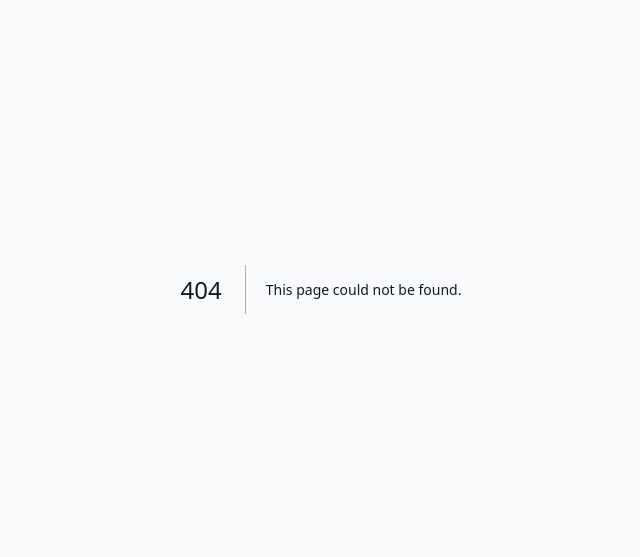
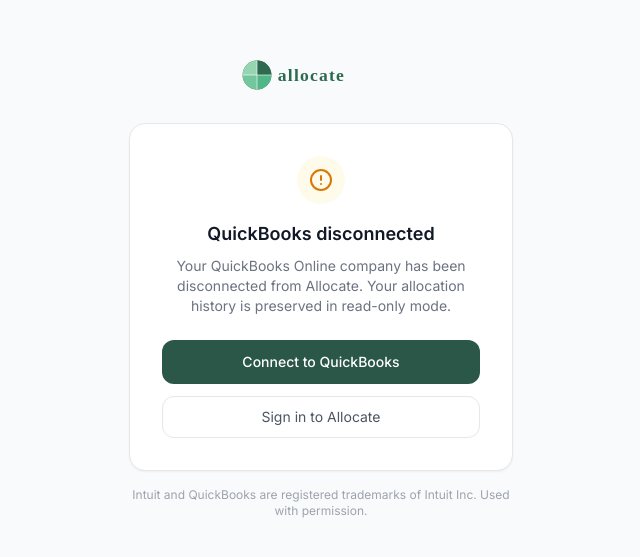
Before and after one commit to helderaas/allocate, a Next.js app: page /disconnect in a window 1280 px wide. Before the commit this address had no page. Shown: the part 111-668 px from the top of the page, without its empty margins (319-959 px from the left). Built offline with nearby package versions, Linux system fonts and the light colour scheme; no server answers.

Commit message:
Add disconnect landing page

```diff
--- /dev/null
+++ b/src/app/disconnect/page.tsx
@@ -0,0 +1,61 @@
+"use client";
+import { useEffect, useState } from "react";
+import Image from "next/image";
+import Link from "next/link";
+
+export default function DisconnectPage() {
+  const [reconnectUrl, setReconnectUrl] = useState("");
+
+  useEffect(() => {
+    const url = new URL("https://appcenter.intuit.com/connect/oauth2");
+    url.searchParams.set("client_id", process.env.NEXT_PUBLIC_QBO_CLIENT_ID ?? "");
+    url.searchParams.set("redirect_uri", process.env.NEXT_PUBLIC_QBO_REDIRECT_URI ?? "");
+    url.searchParams.set("response_type", "code");
+    url.searchParams.set("scope", "com.intuit.quickbooks.accounting openid profile email");
+    url.searchParams.set("state", "sso_L2Rhc2hib2FyZA=="); // /dashboard base64
+    setReconnectUrl(url.toString());
+  }, []);
+
+  return (
+    <div className="min-h-screen bg-gray-50 flex flex-col items-center justify-center p-4">
+      <div className="w-full max-w-sm">
+        <div className="text-center mb-8">
+          <Image src="/allocate-logo-primary.svg" alt="Allocate" width={160} height={36} className="mx-auto mb-6" priority />
+        </div>
+
+        <div className="bg-white rounded-2xl border border-gray-200 p-8 shadow-sm text-center">
+          <div className="w-12 h-12 bg-amber-50 rounded-full flex items-center justify-center mx-auto mb-4">
+            <svg width="24" height="24" viewBox="0 0 24 24" fill="none" stroke="#D97706" strokeWidth="2" strokeLinecap="round" strokeLinejoin="round">
+              <circle cx="12" cy="12" r="10"/><line x1="12" y1="8" x2="12" y2="12"/><line x1="12" y1="16" x2="12.01" y2="16"/>
+            </svg>
+          </div>
+
+          <h1 className="text-lg font-semibold text-gray-900 mb-2">QuickBooks disconnected</h1>
+          <p className="text-sm text-gray-500 mb-6">
+            Your QuickBooks Online company has been disconnected from Allocate. Your allocation history is preserved in read-only mode.
+          </p>
+
+          {reconnectUrl && (
+            <a
+              href={reconnectUrl}
+              className="w-full flex items-center justify-center gap-2 px-6 py-3 bg-brand-600 hover:bg-brand-700 text-white rounded-xl font-medium text-sm transition-colors mb-3"
+            >
+              Connect to QuickBooks
+            </a>
+          )}
+
+          <Link
+            href="/login"
+            className="w-full flex items-center justify-center px-6 py-2.5 border border-gray-200 hover:bg-gray-50 text-gray-600 rounded-xl text-sm transition-colors"
+          >
+            Sign in to Allocate
+          </Link>
+        </div>
+
+        <p className="text-center text-xs text-gray-400 mt-4">
+          Intuit and QuickBooks are registered trademarks of Intuit Inc. Used with permission.
+        </p>
+      </div>
+    </div>
+  );
+}
```
